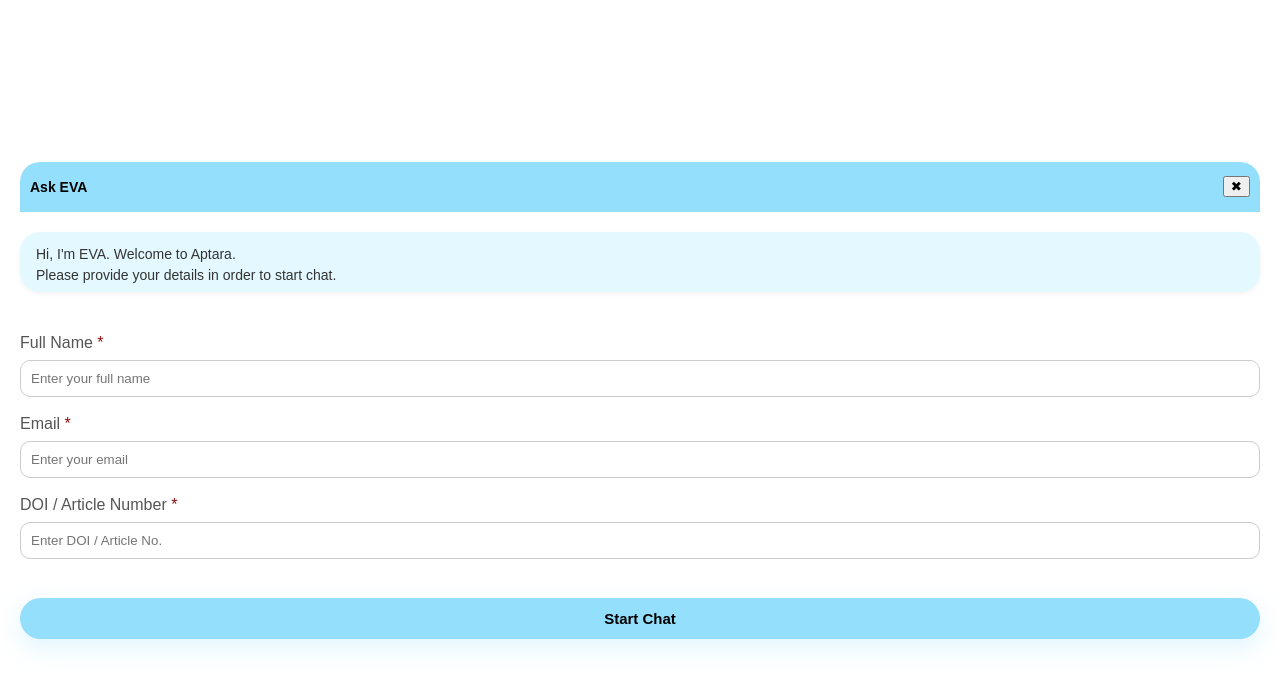
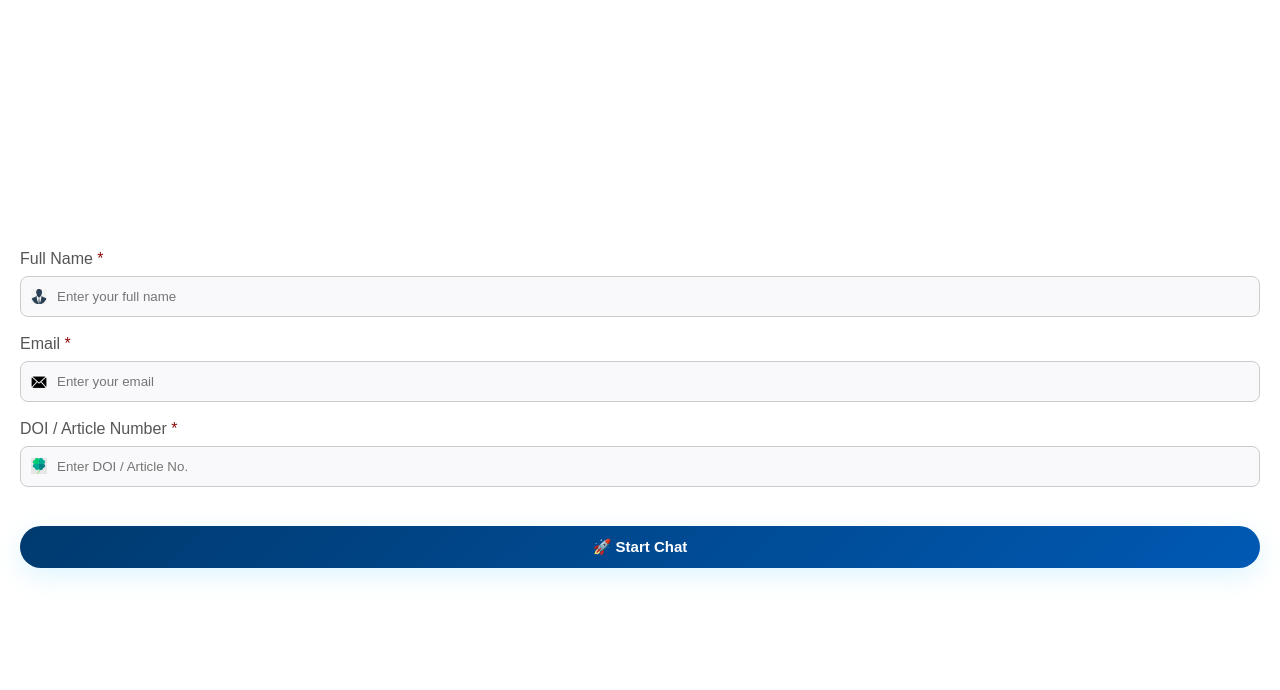
Before and after one commit to santosh12197/finalChatbot, a Django app: page /user_details/ in a window 1280 px wide. Shown: the top 690 px of the page. Run offline with Django 5.2, Linux system fonts and the light colour scheme.

Commit message:
user_details.html file pushed

```diff
--- a/templates/user_details.html
+++ b/templates/user_details.html
@@ -105,8 +105,8 @@
       margin-top: 24px;
       width: 100%;
       padding: 12px;
-      background-color: #93DFFC;
-      color: black;
+      background: linear-gradient(135deg, #003a6f, #0059b3);
+      color: white;
       border: none;
       border-radius: 50px;
       font-weight: 600;
@@ -114,25 +114,6 @@
       cursor: pointer;
       box-shadow: 0 8px 24px rgba(147, 223, 252, 0.3);
       transition: all 0.3s ease;
-    }
-    .chat-bubble {
-      background-color: #e4f9ff;
-      color: #333;
-      padding: 12px 16px;
-      border-radius: 20px;
-      font-size: 14px;
-      line-height: 1.5;
-      box-shadow: 0 2px 5px rgba(0, 0, 0, 0.05);
-      display: inline-block;
-      width: 100%;
-      box-sizing: border-box;
-      min-height: 60px;
-      max-height: 60px;
-      overflow: hidden;
-      white-space: nowrap;
-      text-overflow: clip;
-      margin-bottom: 20px;
-      margin-top: 20px;
     }
 
     .typewriter.show {
@@ -154,21 +135,39 @@
           width: 100%;          /* Make header fill the entire iframe width */
           box-sizing: border-box;
       }
+
+    input[type="text"], input[type="email"] {
+      width: 100%;
+      padding: 12px 12px 12px 36px;       /* left padding for icons */
+      border-radius: 8px;
+      border: 1px solid #ccc;
+      background-color: #f9f9fb;
+      background-repeat: no-repeat;
+      background-position: 10px center;   /* icon at left with some space */
+      background-size: 16px;              /* uniform icon size */
+      box-sizing: border-box;
+    }
+
+    /* User icon for Full Name input */
+    #name {
+      background-image: url("/static/images/EmployeeIcon.png");
+    }
+
+    /* Email icon for Email input */
+    #email {
+      background-image: url("/static/images/EmailIcon.png");
+    }
+
+    /* Article icon for DOI input */
+    #doi {
+      background-image: url("/static/images/ArticleIcon.png");
+    }
   </style>
 {% endblock %}
 
 {% block body %}
 
   <div class="form-container">
-    <div id="chatbot-header">
-      <span>Ask EVA</span>
-      <button id="chatbot-close" title="Close Chat">✖</button>
-    </div>
-    <div class="chat-bubble" id="chatBubble">
-      <span class="typewriter show" >Hi, I'm EVA. Welcome to Aptara.</span><br>
-      <span class="typewriter show" >Please provide your details in order to start chat.</span>
-    </div>
-
     <div id="signup-form" class="form-section active">
       <form method="POST" action="/start_chat/" id="start-chat-form">
         {% csrf_token %}
@@ -189,7 +188,7 @@
           <input type="text" id="msg" name="query" required>
         </div> -->
 
-        <button type="submit" class="submit">Start Chat</button>
+        <button type="submit" class="submit">🚀 Start Chat</button>
       </form>
     </div>
   </div>
```
